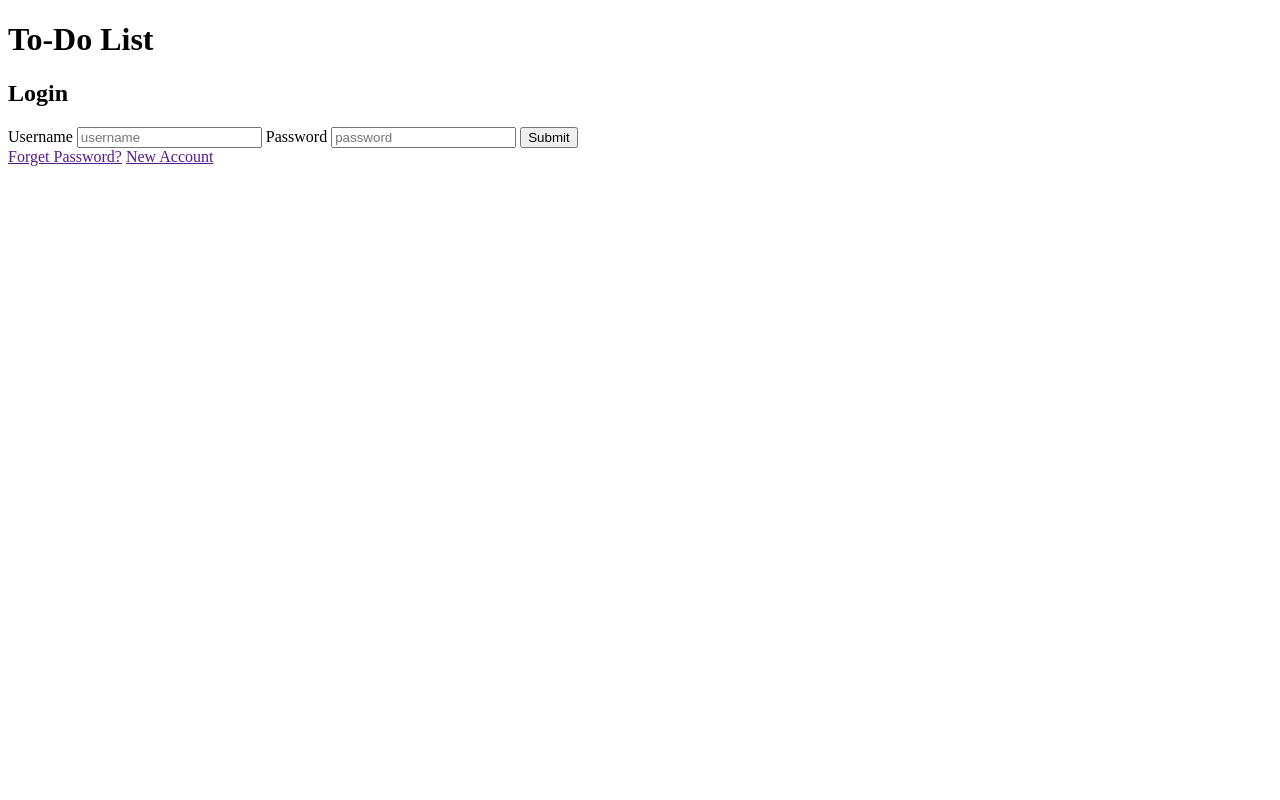
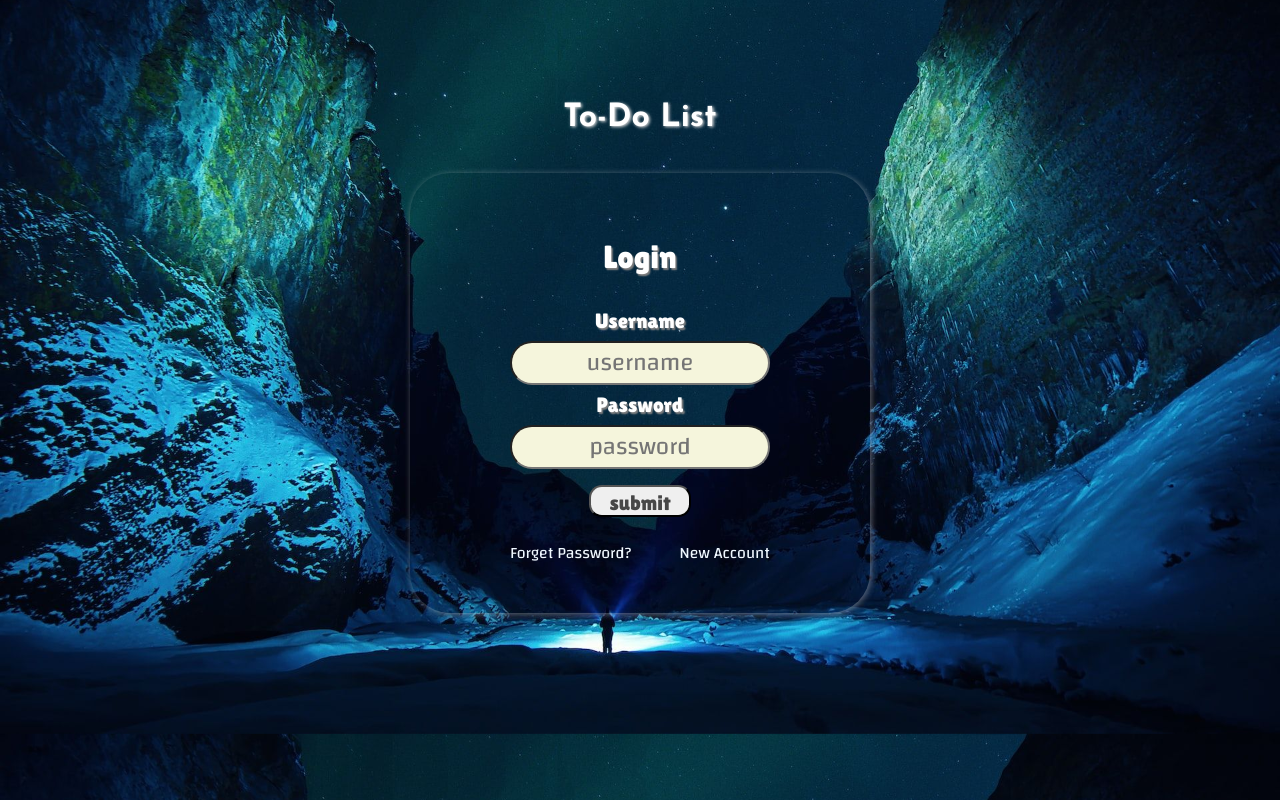
Before and after one commit to Nancheung23/To-Do-List-with-Login-Page, a plain HTML site: page frontend/login.html in a window 1280 px wide. Drawn offline with Linux system fonts and the light colour scheme.

Commit message:
3/10 login page

```diff
--- /dev/null
+++ b/frontend/login.css
@@ -0,0 +1,122 @@
+* {
+    margin: 0;
+    padding: 0;
+}
+
+body {
+    display: flex;
+    flex-direction: column;
+    align-items: center;
+    justify-content: center;
+    background-image: url('../asset/img/login.jpg');
+    background-position: center;
+    background-size: cover;
+}
+
+.title {
+    display: flex;
+    flex-direction: row;
+    justify-content: center;
+    height: 10%;
+    margin-top: 8%;
+    /* font */
+    font-family: "Josefin Sans", sans-serif;
+    font-optical-sizing: auto;
+    font-weight: 400;
+    font-style: normal;
+    color: white;
+    text-shadow: 0.08rem 0.08rem 0.2rem gainsboro;
+}
+
+.loginArea {
+    margin-top: 3%;
+    max-width: 66%;
+    width: 30%;
+    height: 50%;
+    padding: 5vh 3vw;
+    line-height: 5vh;
+    box-shadow: 0.1vw 0.1vw 0.5vw rgba(238, 238, 238, 0.4);
+    border-radius: 5vh;
+    display: flex;
+    flex-direction: column;
+    align-items: center;
+    justify-content: center;
+}
+
+.loginArea h1,
+label {
+    /* font */
+    font-family: "Lilita One", sans-serif;
+    font-weight: lighter;
+    font-style: normal;
+    color: white;
+    text-shadow: 0.1rem 0.1rem 0.1rem gray;
+}
+
+.loginArea h1 {
+    font-size: 2rem;
+    margin: 3vh 2vw;
+}
+
+label {
+    font-size: 1.3rem;
+}
+
+.loginForm {
+    display: flex;
+    flex-direction: column;
+    align-items: center;
+    justify-content: center;
+}
+
+label,
+input {
+    margin: 0 auto;
+    text-align: center;
+}
+
+#username,
+#password {
+    border-radius: 2vw;
+    width: 20vw;
+    height: 5vh;
+    /* font */
+    font-family: "Changa", sans-serif;
+    font-optical-sizing: auto;
+    font-weight: light;
+    font-style: normal;
+    font-size: 1.5rem;
+    background-color: beige;
+}
+
+#submitBtn {
+    width: 8vw;
+    height: 4vh;
+    border-radius: 1vw;
+    margin: 2vh 2vw;
+    /* font */
+    font-family: "Lilita One", sans-serif;
+    font-weight: lighter;
+    font-style: normal;
+    line-height: 4vh;
+    font-size: 1.3rem;
+    color: rgba(0, 0, 0, 0.7);
+}
+
+.links {
+    display: flex;
+    flex-direction: row;
+    justify-content: space-between;
+    align-items: center;
+}
+
+.links>a {
+    text-decoration: none;
+    /* font */
+    font-family: "Changa", sans-serif;
+    font-optical-sizing: auto;
+    font-weight: light;
+    font-style: normal;
+    font-size: 1rem;
+    color: aliceblue;
+}
--- a/frontend/login.html
+++ b/frontend/login.html
@@ -1,15 +1,31 @@
 <!DOCTYPE html>
 <html lang="en">
+
 <head>
     <meta charset="UTF-8">
     <meta name="viewport" content="width=device-width, initial-scale=1.0">
+    <link rel="stylesheet" href="./login.css">
+    <!-- Josefin Sans -->
+    <link rel="preconnect" href="https://fonts.googleapis.com">
+    <link rel="preconnect" href="https://fonts.gstatic.com" crossorigin>
+    <link href="https://fonts.googleapis.com/css2?family=Josefin+Sans:ital,wght@0,100..700;1,100..700&display=swap"
+        rel="stylesheet">
+    <!-- Lilita One -->
+    <link
+        href="https://fonts.googleapis.com/css2?family=Josefin+Sans:ital,wght@0,100..700;1,100..700&family=Lilita+One&display=swap"
+        rel="stylesheet">
+    <!-- Changa -->
+    <link
+        href="https://fonts.googleapis.com/css2?family=Changa:wght@200..800&family=Josefin+Sans:ital,wght@0,100..700;1,100..700&family=Lilita+One&display=swap"
+        rel="stylesheet">
     <title>To-Do List</title>
 </head>
+
 <body>
-    <header>
+    <header class="title">
         <h1>To-Do List</h1>
     </header>
-    <section>
+    <section class="loginArea">
         <h1>Login</h1>
         <form action="" method="post">
             <div class="loginForm">
@@ -17,7 +33,7 @@
                 <input id="username" type="text" placeholder="username">
                 <label for="password">Password</label>
                 <input id="password" type="password" placeholder="password">
-                <input id="submitBtn" type="submit" value="Submit">
+                <input id="submitBtn" type="submit" value="submit">
             </div>
             <div class="links">
                 <a href=""><span>Forget Password?</span></a>
@@ -25,5 +41,7 @@
             </div>
         </form>
     </section>
+    <script src="./login.js"></script>
 </body>
+
 </html>
--- /dev/null
+++ b/frontend/login.js
@@ -0,0 +1,38 @@
+// fetch from 'api/submit'
+const submitFetch = async (info) => {
+    try {
+        const response = await fetch('http://localhost:5000/api/submit', {
+            method : 'POST',
+            headers : {
+                'Content-type' : 'application/json',
+                'Accept' : 'application/json'
+            },
+            body : JSON.stringify(info),
+        })
+        return response.json()
+    } catch (error) {
+        console.log()
+    }
+}
+
+// add event listener to submit btn and check user info
+const submitMethod = () => {
+    const submitBtn = document.getElementById('submitBtn')
+    submitBtn.addEventListener('click', async (e) => {
+        e.preventDefault()
+        const usernameValue = document.getElementById('username').value
+        const passwordValue = document.getElementById('password').value
+        const info = {
+            username : usernameValue,
+            password : passwordValue
+        }
+        const response = await submitFetch(info)
+        if(response.valid === true) {
+            console.log('verify user : correct')
+        } else {
+            console.log('incorrect')
+        }
+    })
+}
+
+submitMethod()
```
Also changed, not shown: backend/server.js (+7 -5 lines), asset/img/login.jpg (added).
